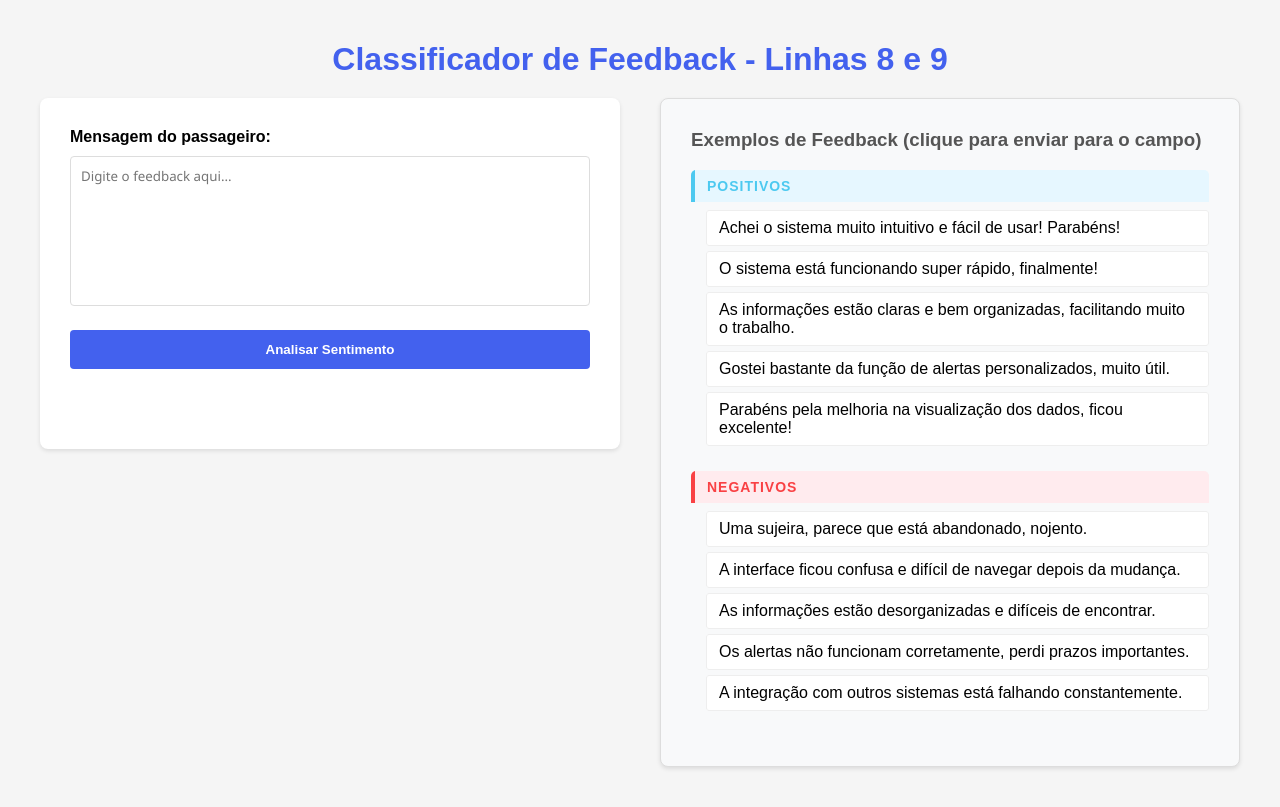
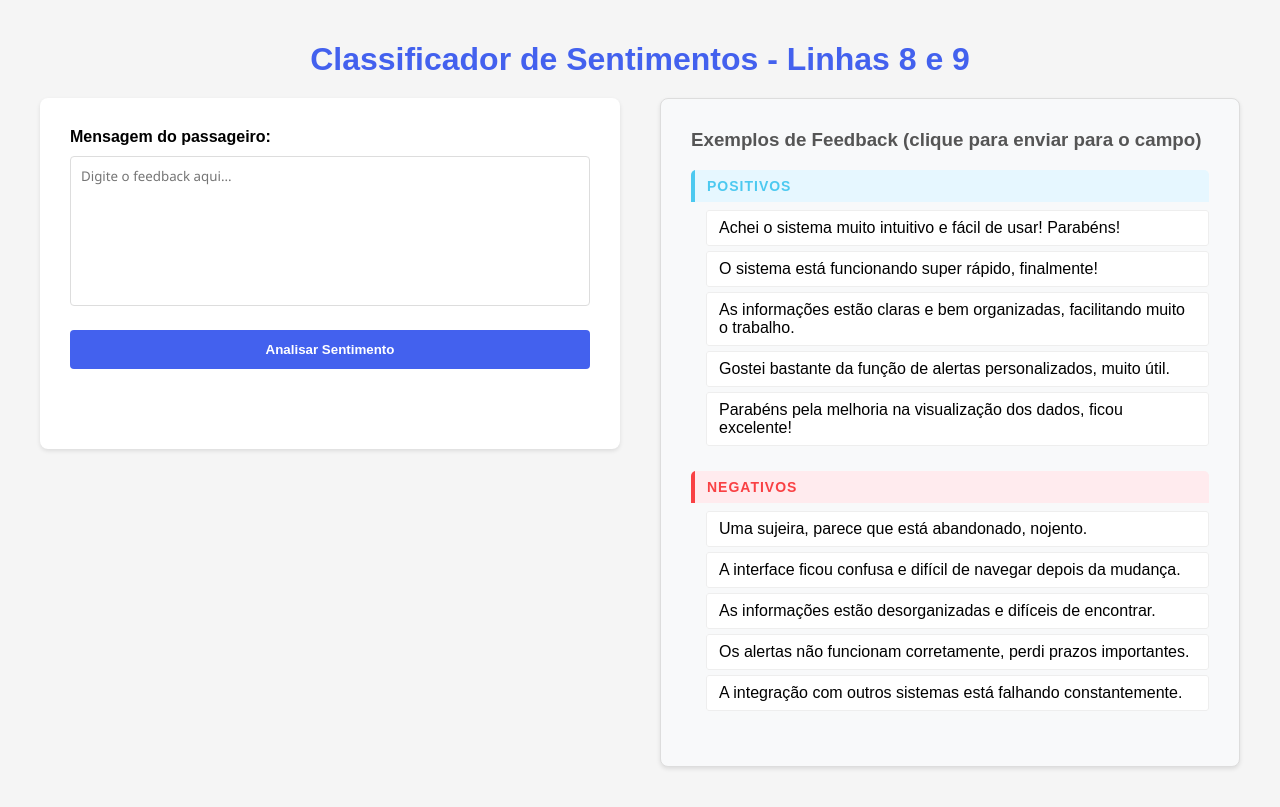
Before and after one commit to mtslma/predizendo-sentimentos, a plain HTML site: page index.html in a window 1280 px wide. Drawn offline with Linux system fonts and the light colour scheme.

Commit message:
Alteração no título e indicador da página

```diff
--- a/index.html
+++ b/index.html
@@ -3,12 +3,12 @@
     <head>
         <meta charset="UTF-8" />
         <meta name="viewport" content="width=device-width, initial-scale=1.0" />
-        <title>Classificador de feedback - Linhas 8 e 9</title>
+        <title>Classificador de Sentimentos - Linhas 8 e 9</title>
         <link rel="stylesheet" href="assets/style.css" />
     </head>
     <body>
         <div class="main-wrapper">
-            <h1>Classificador de Feedback - Linhas 8 e 9</h1>
+            <h1>Classificador de Sentimentos - Linhas 8 e 9</h1>
 
             <div class="columns-container">
                 <!-- Coluna do formulário -->
```
